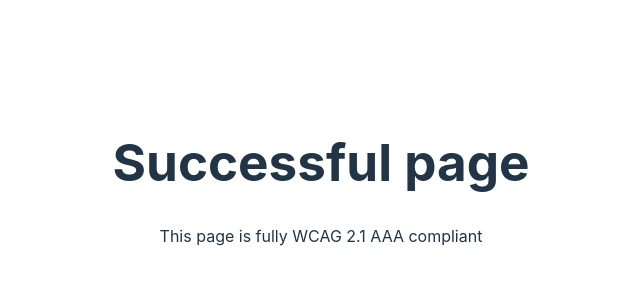
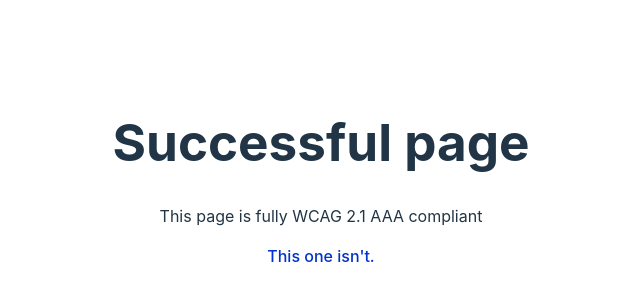
Before and after one commit to xebia/innoday-a11y, a Vue app: page /success in a window 1280 px wide. Shown: the part 218-518 px from the top of the page, without its empty margins (319-959 px from the left). Built offline with nearby package versions, Linux system fonts and the light colour scheme.

Commit message:
Add link back to failing page

```diff
--- a/package.json
+++ b/package.json
@@ -9,7 +9,7 @@
     "build": "vue-tsc --noEmit && vite build",
     "preview": "vite preview",
     "pa11y": "pa11y-ci",
-    "axe": "axe http://localhost:5173"
+    "axe": "axe http://localhost:5173/success"
   },
   "dependencies": {
     "pa11y-ci-reporter-html": "^5.0.2",
--- a/src/SuccessfulPage.vue
+++ b/src/SuccessfulPage.vue
@@ -2,6 +2,7 @@
   <main>
     <h1>Successful page</h1>
     <p>This page is fully WCAG 2.1 AAA compliant</p>
+    <p><router-link to="/">This one isn't.</router-link></p>
   </main>
 </template>
 
@@ -10,3 +11,9 @@
 
 const count = ref(0);
 </script>
+
+<style scoped>
+a {
+  color: #0033cc;
+}
+</style>
```
